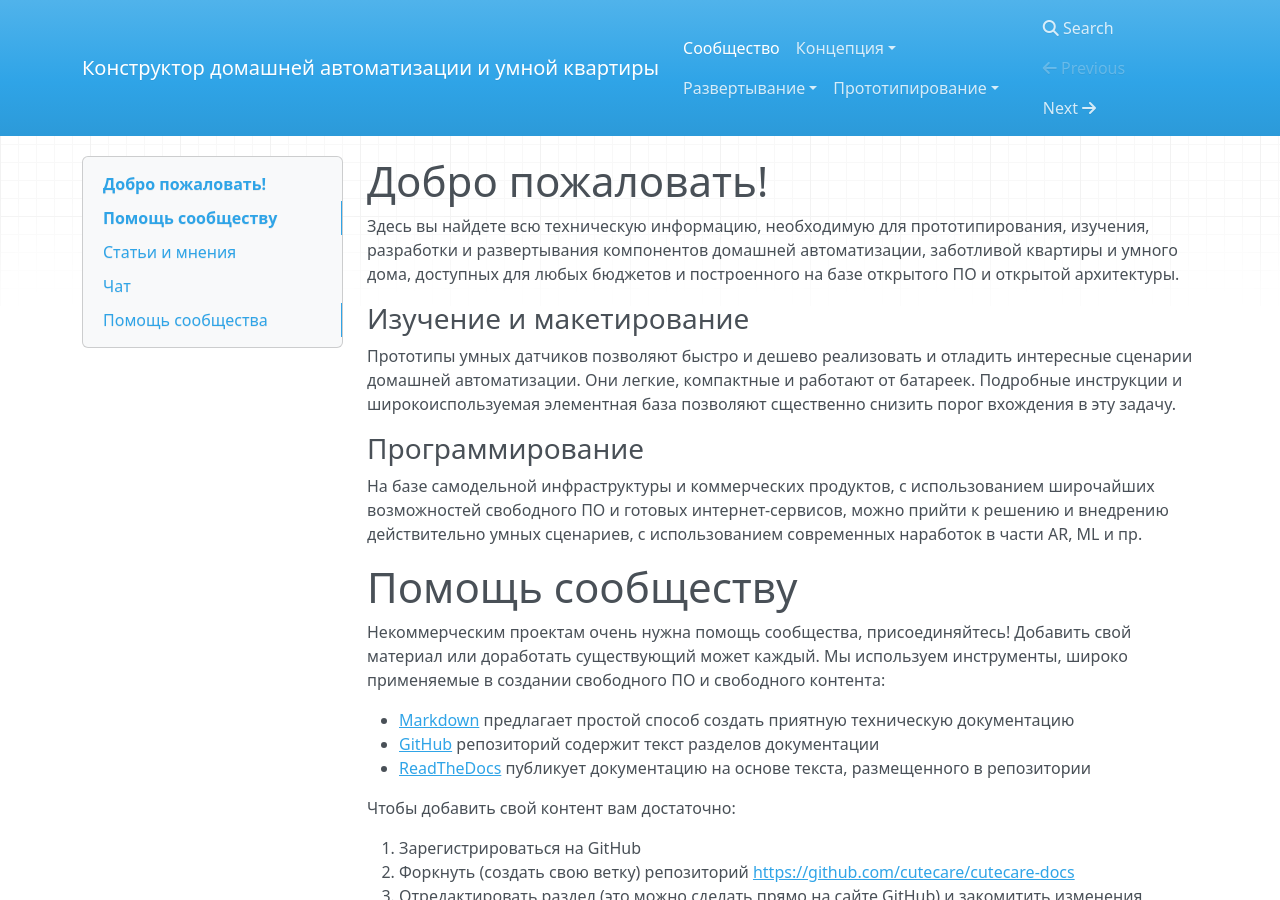
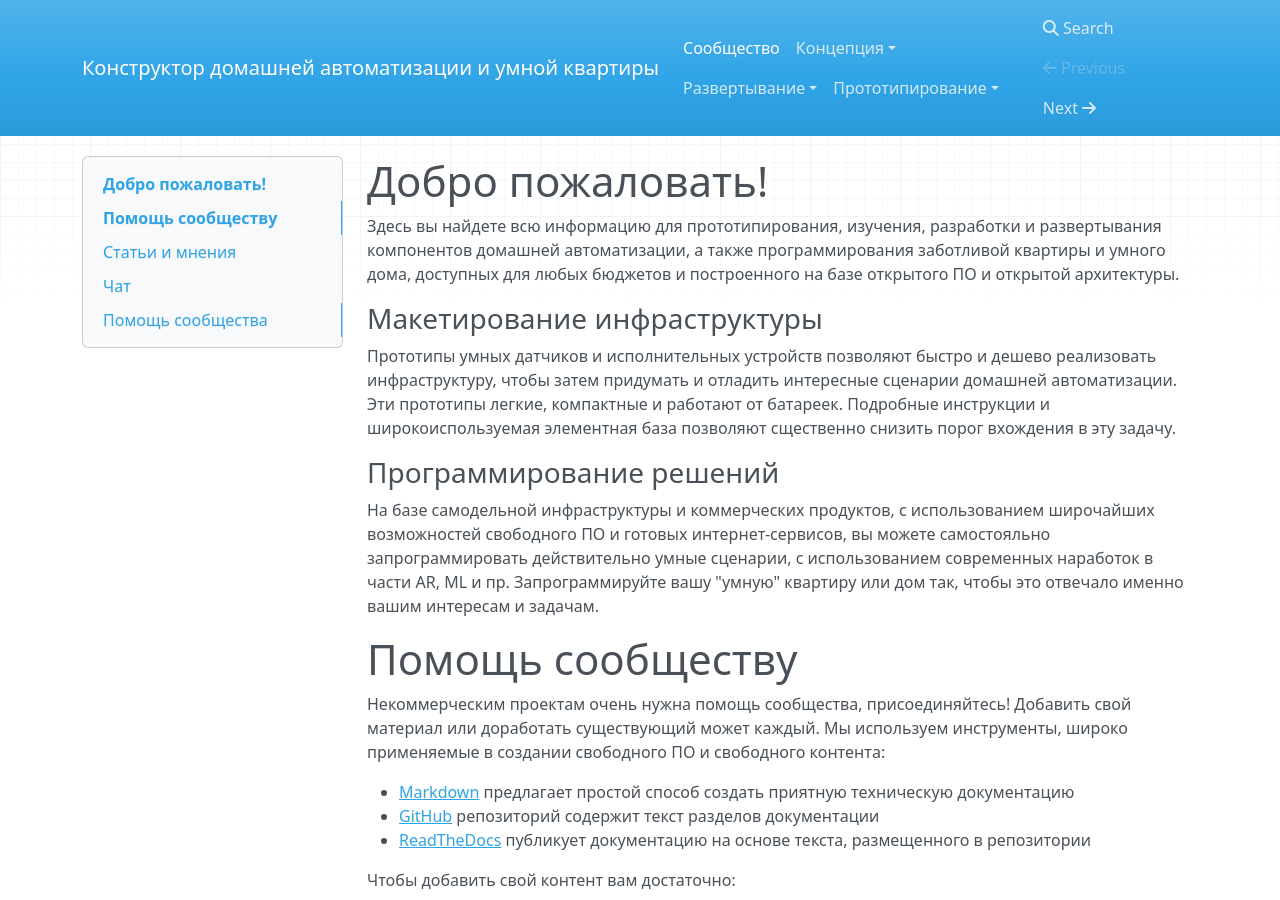
Before and after one commit to cutecare/cutecare-docs, an MkDocs documentation site: the page built from docs/index.md, in a window 1280 px wide and 900 px high. Built offline with MkDocs 1.6.1, drawn with Linux system fonts in a browser that asks for light colours; nearby versions of some CDN libraries; old or Windows-style settings are respelled for this version of MkDocs.

Commit message:
Update index.md

```diff
--- a/docs/index.md
+++ b/docs/index.md
@@ -1,14 +1,14 @@
 Добро пожаловать!
 =================
-Здесь вы найдете всю техническую информацию, необходимую для прототипирования, изучения, разработки и развертывания компонентов домашней автоматизации, заботливой квартиры и умного дома, доступных для любых бюджетов и построенного на базе открытого ПО и открытой архитектуры.
+Здесь вы найдете всю информацию для прототипирования, изучения, разработки и развертывания компонентов домашней автоматизации, а также программирования заботливой квартиры и умного дома, доступных для любых бюджетов и построенного на базе открытого ПО и открытой архитектуры.
 
-### Изучение и макетирование
+### Макетирование инфраструктуры
 
-Прототипы умных датчиков позволяют быстро и дешево реализовать и отладить интересные сценарии домашней автоматизации. Они легкие, компактные и работают от батареек. Подробные инструкции и широкоиспользуемая элементная база позволяют сщественно снизить порог вхождения в эту задачу.
+Прототипы умных датчиков и исполнительных устройств позволяют быстро и дешево реализовать инфраструктуру, чтобы затем придумать и отладить интересные сценарии домашней автоматизации. Эти прототипы легкие, компактные и работают от батареек. Подробные инструкции и широкоиспользуемая элементная база позволяют сщественно снизить порог вхождения в эту задачу.
 
-### Программирование
+### Программирование решений
 
-На базе самодельной инфраструктуры и коммерческих продуктов, с использованием широчайших возможностей свободного ПО и готовых интернет-сервисов, можно прийти к решению и внедрению действительно умных сценариев, с использованием современных наработок в части AR, ML и пр.
+На базе самодельной инфраструктуры и коммерческих продуктов, с использованием широчайших возможностей свободного ПО и готовых интернет-сервисов, вы можете самостояльно запрограммировать действительно умные сценарии, с использованием современных наработок в части AR, ML и пр. Запрограммируйте вашу "умную" квартиру или дом так, чтобы это отвечало именно вашим интересам и задачам.
 
 # Помощь сообществу
 
```
